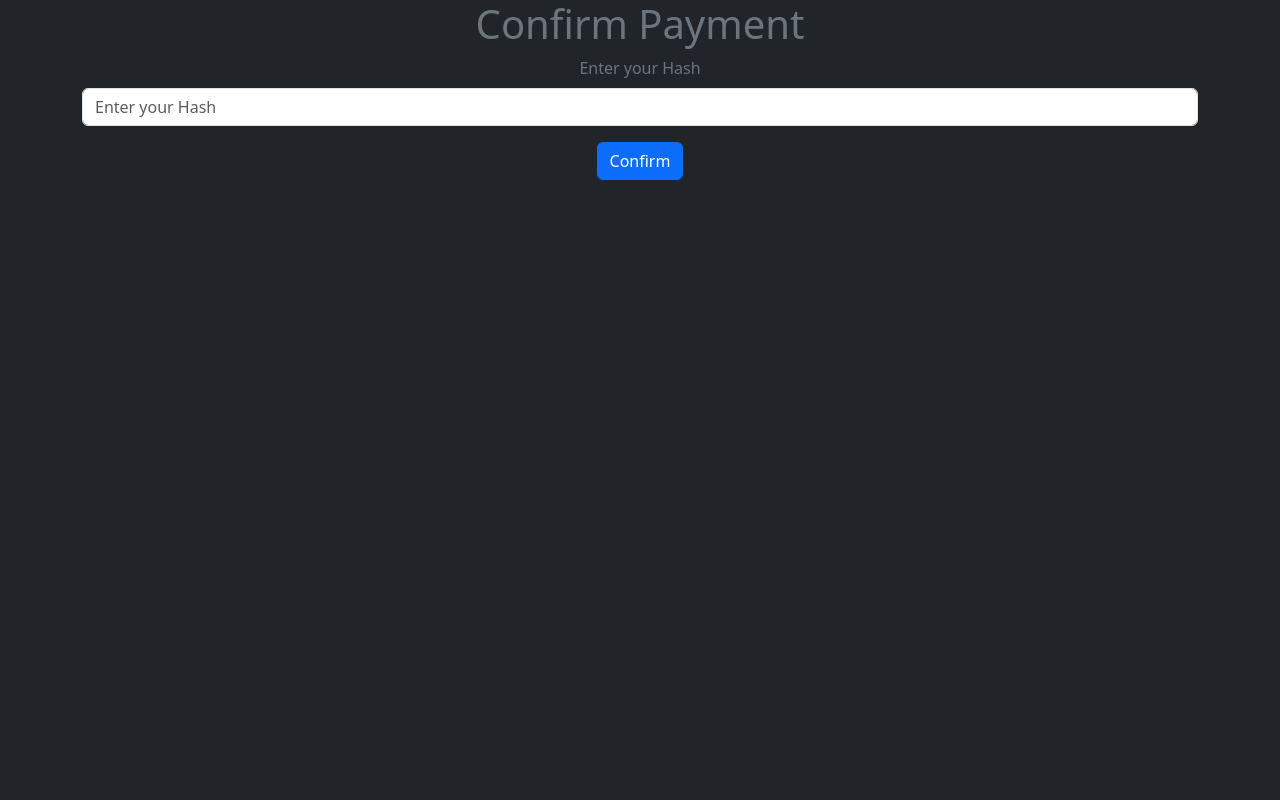
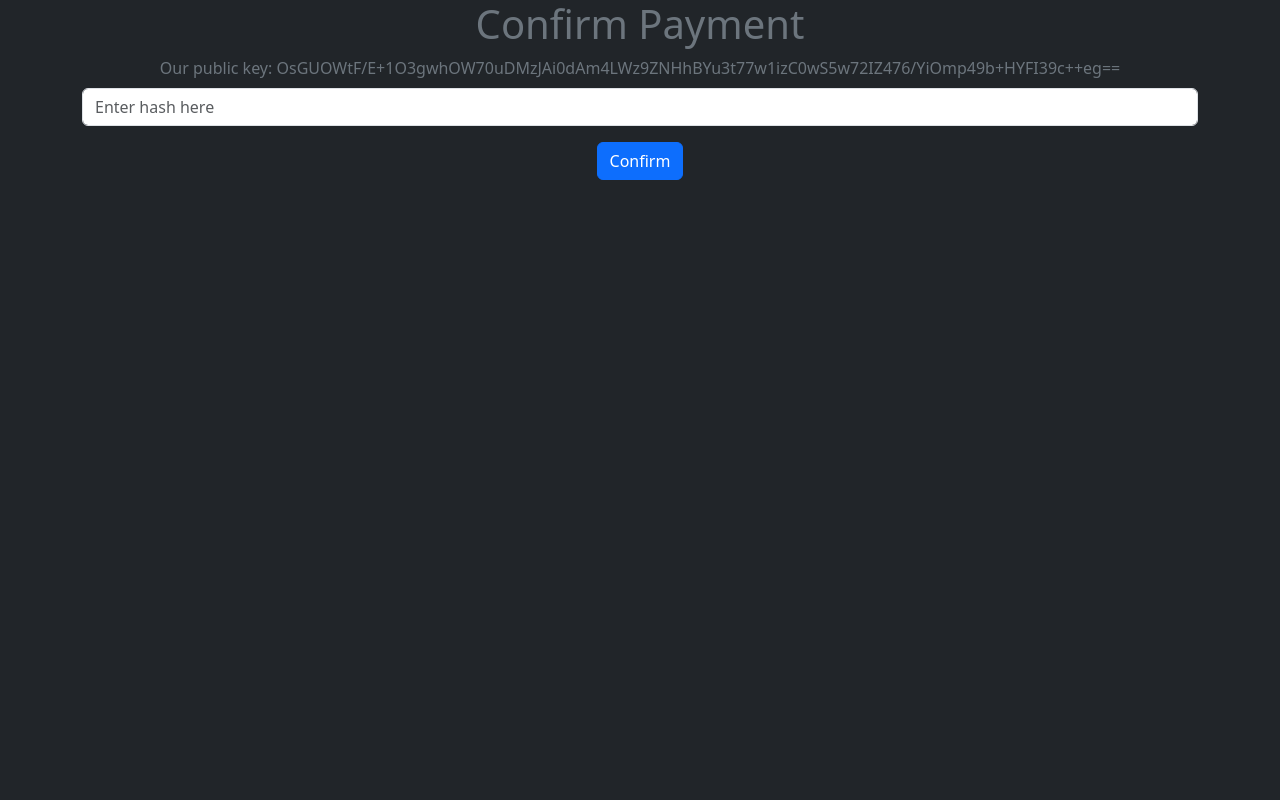
Before and after one commit to plankan39/EITF06-Project, a PHP site: page /confirmpayment.php in a window 1280 px wide. Run offline with PHP 8.4, Linux system fonts and the light colour scheme.

Commit message:
added website wallet

```diff
--- a/app/public/confirmpayment.php
+++ b/app/public/confirmpayment.php
@@ -15,8 +15,8 @@
             <h1>Confirm Payment</h1>
             <form action="process_payment.php" method="post">
                 <div class="mb-3">
-                    <label for="paymentInfo" class="form-label">Enter your Hash</label>
-                    <input type="text" class="form-control" id="paymentInfo" name="paymentInfo" placeholder="Enter your Hash">
+                    <label for="paymentInfo" class="form-label">Our public key: OsGUOWtF/E+1O3gwhOW70uDMzJAi0dAm4LWz9ZNHhBYu3t77w1izC0wS5w72IZ476/YiOmp49b+HYFI39c++eg==</label>
+                    <input type="text" class="form-control" id="paymentInfo" name="paymentInfo" placeholder="Enter hash here">
                 </div>
                 <button type="submit" class="btn btn-primary">Confirm</button>
             </form>
```
